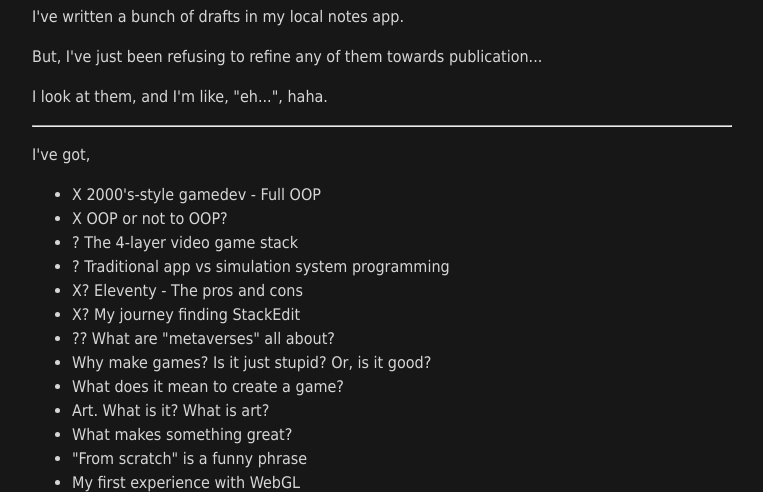
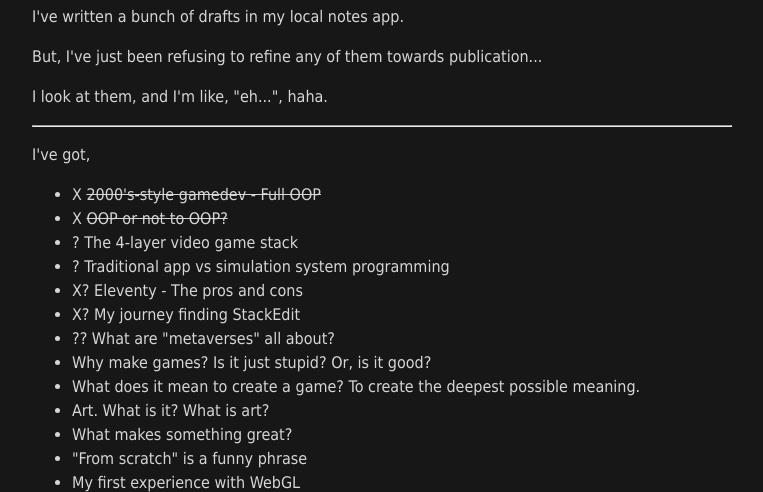
Before and after one commit to GhostGamedev/ghostgamedev.github.io, an Eleventy site: page posts/drafts/2026-04-20-umm.md in a window 1280 px wide. Shown: the part 299-791 px from the top of the page, without its empty margins (258-1021 px from the left). Built offline with nearby package versions, Linux system fonts and the light colour scheme; Eleventy itself is replaced by a stand-in of ours; files that its build step writes are made by us from their sources.

Commit message:
posts/drafts/2026-04-20-umm.md updated from https://stackedit.io/

```diff
--- a/posts/drafts/2026-04-20-umm.md
+++ b/posts/drafts/2026-04-20-umm.md
@@ -16,15 +16,15 @@ I look at them, and I'm like, "eh...", haha.
 
 I've got,
 
-- X 2000's-style gamedev - Full OOP
-- X OOP or not to OOP?
+- X ~~2000's-style gamedev - Full OOP~~
+- X ~~OOP or not to OOP?~~
 - ? The 4-layer video game stack
 - ? Traditional app vs simulation system programming
 - X? Eleventy - The pros and cons
 - X? My journey finding StackEdit
 - ?? What are "metaverses" all about?
 - Why make games? Is it just stupid? Or, is it good?
-- What does it mean to create a game?
+- What does it mean to create a game? To create the deepest possible meaning.
 - Art. What is it? What is art?
 - What makes something great?
 - "From scratch" is a funny phrase
@@ -77,5 +77,5 @@ This is a big maybe. Lol.
 ---
 
 <!--stackedit_data:
-eyJoaXN0b3J5IjpbLTE4Njg0NzQ3MzEsNTkyNzY1NjA4XX0=
+eyJoaXN0b3J5IjpbLTIxMjkwMzk5NjcsNTkyNzY1NjA4XX0=
 -->
```
